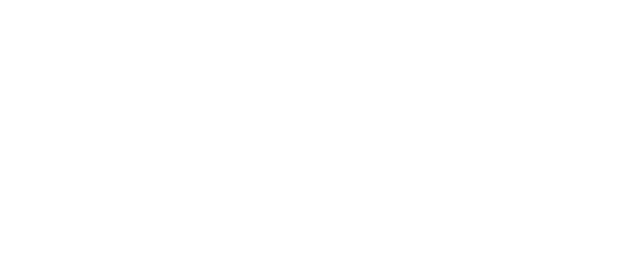
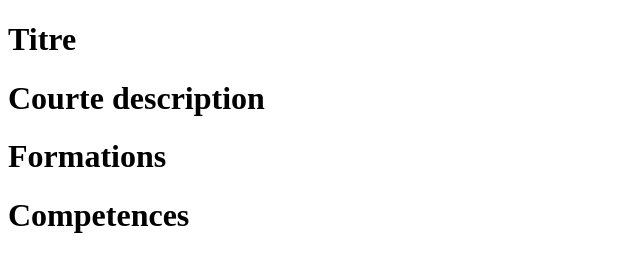
Before and after one commit to midnight06/Mon-Cv, a plain HTML site: page index.html in a window 1280 px wide. Shown: the whole page, without its empty margins (0-640 px from the left). Drawn offline with Linux system fonts and the light colour scheme.

Commit message:
mise en place de la section competences

```diff
--- a/index.html
+++ b/index.html
@@ -8,6 +8,10 @@
     <title>Document</title>
 </head>
 <body>
+    <h1>Titre</h1>
+    <h1>Courte description</h1>
+    <h1>Formations</h1>
+    <h1>Competences</h1>
 
 </body>
 </html>
```
